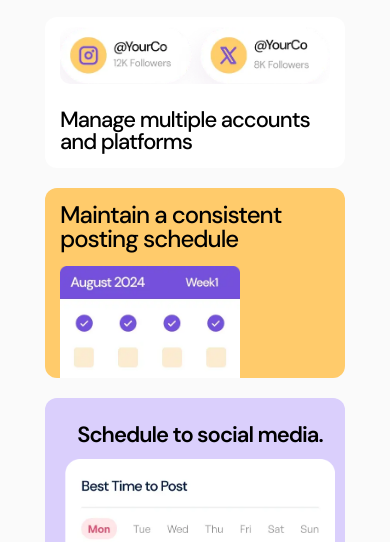
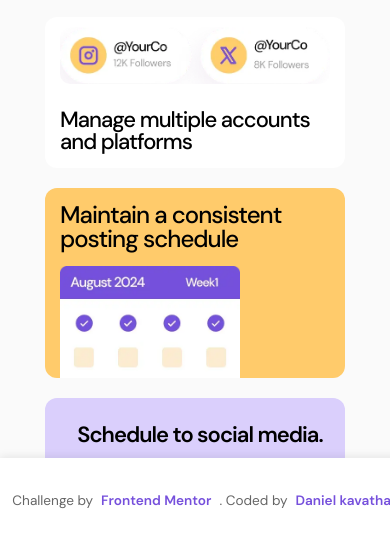
Before and after one commit to Daniel-Kav/bento-grid, a plain HTML site: page index.html in a window 390 px wide. Shown: the part 302-844 px from the top of the page. Drawn offline with Linux system fonts and the light colour scheme.

Commit message:
fix: adjust footer styling and container padding to prevent content overlap

```diff
--- a/style.css
+++ b/style.css
@@ -6,14 +6,14 @@ body {
   background-color: rgb(250, 250, 250);
 }
 .container {
-  margin: 30px;
+  margin: 30px auto;
   max-width: 1200px;
   display: flex;
   flex-direction: column;
   align-items: center;
   justify-content: center;
   gap: 20px;
-  padding-bottom: 20px;
+  padding-bottom: 80px; /* Added padding to prevent content from being hidden behind footer */
 }
 
 @media (min-width: 900px) {
@@ -158,22 +158,23 @@ body {
   width: 70%;
 }
 footer.attribution {
-  width: 100%;
-  box-sizing: border-box;
-  margin: 0;
-  padding: 1.5rem 2rem 1.5rem 2rem;
-  background: #fff;
-  border-radius: 0;
-  box-shadow: 0 -2px 8px rgba(0,0,0,0.04);
-  text-align: center;
-  font-size: 1rem;
-  color: #888;
-  letter-spacing: -0.5px;
-  position: relative;
+  position: fixed;
   bottom: 0;
   left: 0;
   right: 0;
-  z-index: 10;
+  width: 100%;
+  background: #fff;
+  padding: 1rem;
+  box-shadow: 0 -2px 8px rgba(0,0,0,0.08);
+  text-align: center;
+  font-size: 0.9rem;
+  color: #666;
+  z-index: 100;
+  display: flex;
+  justify-content: center;
+  align-items: center;
+  gap: 0.5rem;
+  height: 60px;
 }
 
 footer.attribution a {
@@ -194,3 +195,21 @@ footer.attribution a:hover {
     font-size: 0.95rem;
   }
 }
+
+@media (max-width: 600px) {
+  footer.attribution {
+    position: fixed;
+    bottom: 0;
+    left: 0;
+    width: 100%;
+    background: #fff;
+    padding: 0.75rem;
+    font-size: 0.85rem;
+    box-shadow: 0 -2px 8px rgba(0,0,0,0.08);
+    z-index: 1000;
+  }
+
+  .container {
+    padding-bottom: 70px; /* Add padding to prevent content from being hidden behind fixed footer */
+  }
+}
```
